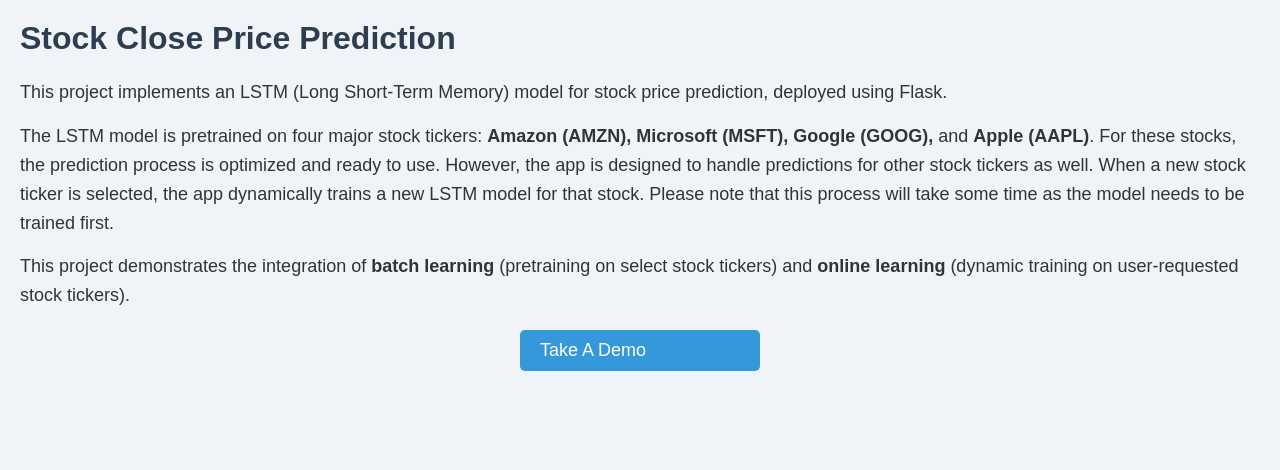
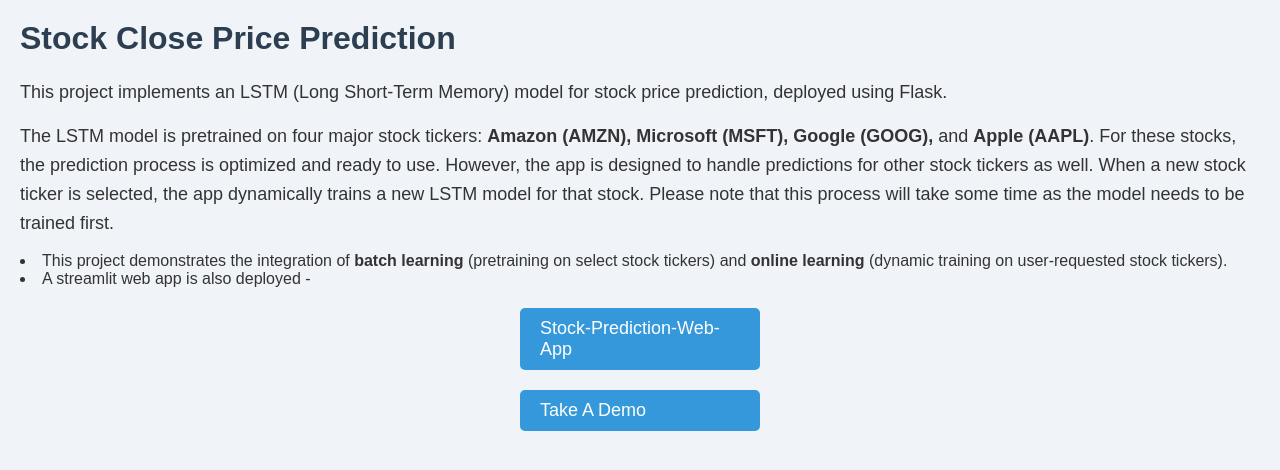
Before and after one commit to Divyansh-0864/Stock-Prediction-Web-App, a plain HTML site: page index.html in a window 1280 px wide. Drawn offline with Linux system fonts and the light colour scheme.

Commit message:
feat: linked streamlit app in index.html

```diff
--- a/index.html
+++ b/index.html
@@ -14,7 +14,12 @@
         When a new stock ticker is selected, the app dynamically trains a new LSTM model for that stock. Please note that this process will take some time as the model needs to be trained first.
     </p>
     <p>
-        This project demonstrates the integration of <strong>batch learning</strong> (pretraining on select stock tickers) and <strong>online learning</strong> (dynamic training on user-requested stock tickers).
+        <li>
+            This project demonstrates the integration of <strong>batch learning</strong> (pretraining on select stock tickers) and <strong>online learning</strong> (dynamic training on user-requested stock tickers).
+        </li>
+        <li>
+            A streamlit web app is also deployed - <a href="https://stock-prediction-web-app-y8rdn3fupbxijb2thvzxb6.streamlit.app/">Stock-Prediction-Web-App</a>
+        </li>
     </p>
     <a href="app.py/home">Take A Demo</a>
 </body>
```
